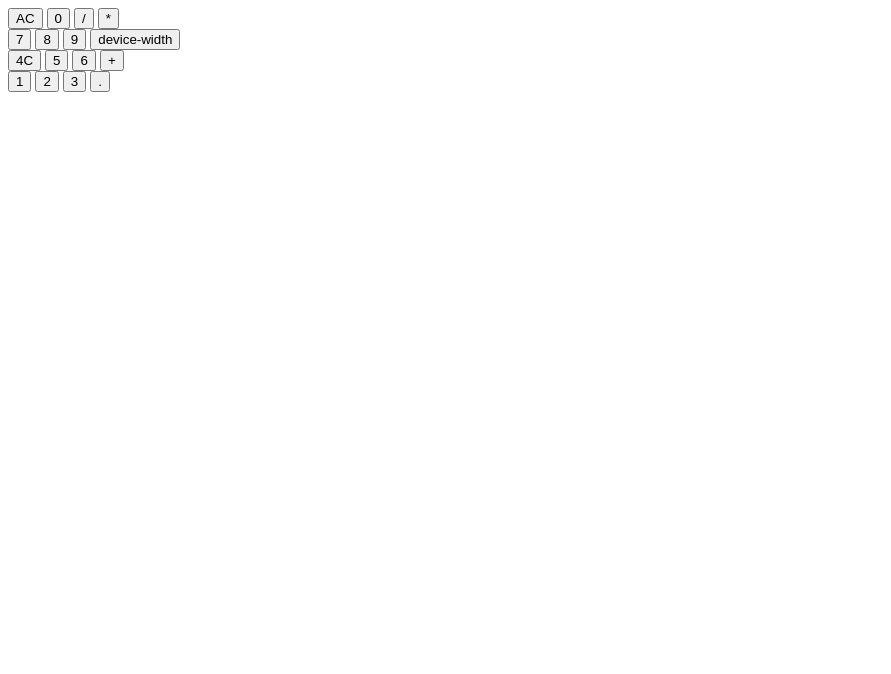
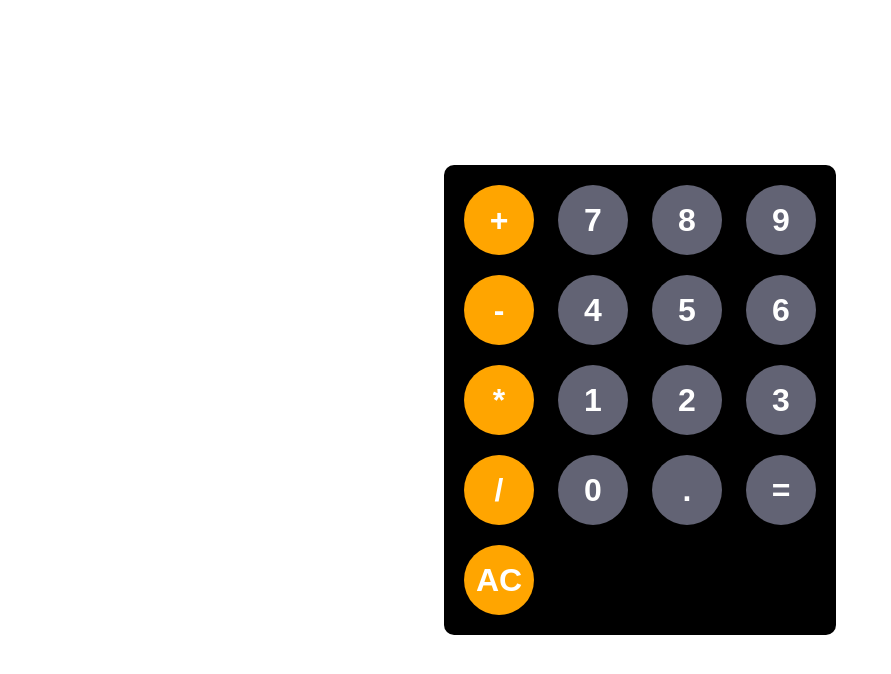
Before and after one commit to CGAJAY/CALCULATOR_APP, a plain HTML site: page src/index.html in a window 1280 px wide. Shown: the whole page, without its empty margins (0-891 px from the left). Drawn offline with Linux system fonts and the light colour scheme.

Commit message:
Arranging buttons and styling them

```diff
--- a/src/index.html
+++ b/src/index.html
@@ -9,30 +9,31 @@
 	<body>
 		<div class="root">
 			<div class="row-cont">
-				<button>AC</button>
-				<button>0</button>
-				<button>/</button>
-				<button>*</button>
-			</div>
-			<div class="row-cont">
+				<button class="operator">+</button>
 				<button>7</button>
 				<button>8</button>
 				<button>9</button>
-				<button>device-width</button>
 			</div>
 			<div class="row-cont">
-				<button>4C</button>
+				<button class="operator">-</button>
+				<button>4</button>
 				<button>5</button>
 				<button>6</button>
-				<button>+</button>
+
 			</div>
 			<div class="row-cont">
+				<button class="operator">*</button>
 				<button>1</button>
 				<button>2</button>
 				<button>3</button>
+			</div>
+			<div class="row-cont">
+				<button class="operator">/</button>
+				<button>0</button>
 				<button>.</button>
+				<button id="equal">=</button>
 			</div>
-
+			<button class="operator">AC</button>
 		</div>
 
 
--- a/src/style.css
+++ b/src/style.css
@@ -0,0 +1,32 @@
+*,
+*::before,
+*::after{
+    margin: 0;
+    padding: 0;
+    box-sizing: border-box;
+}
+.root{
+    background-color: black;
+    max-width: 500px;
+    margin: 0 auto;
+    position: absolute;
+    top: 50%;
+    left: 50%;
+    transform: translate(-50%, -50%);
+    padding: 10px;
+    border-radius: 10px;
+}
+button{
+    width: 70px;
+    height: 70px;
+    font-size: 2rem;
+    font-weight: bold;
+    color: white;
+    background-color: rgb(98, 99, 116);
+    border: none;
+    border-radius: 50%;
+    margin: 10px;
+}
+.operator{
+    background-color: orange;
+}
```
